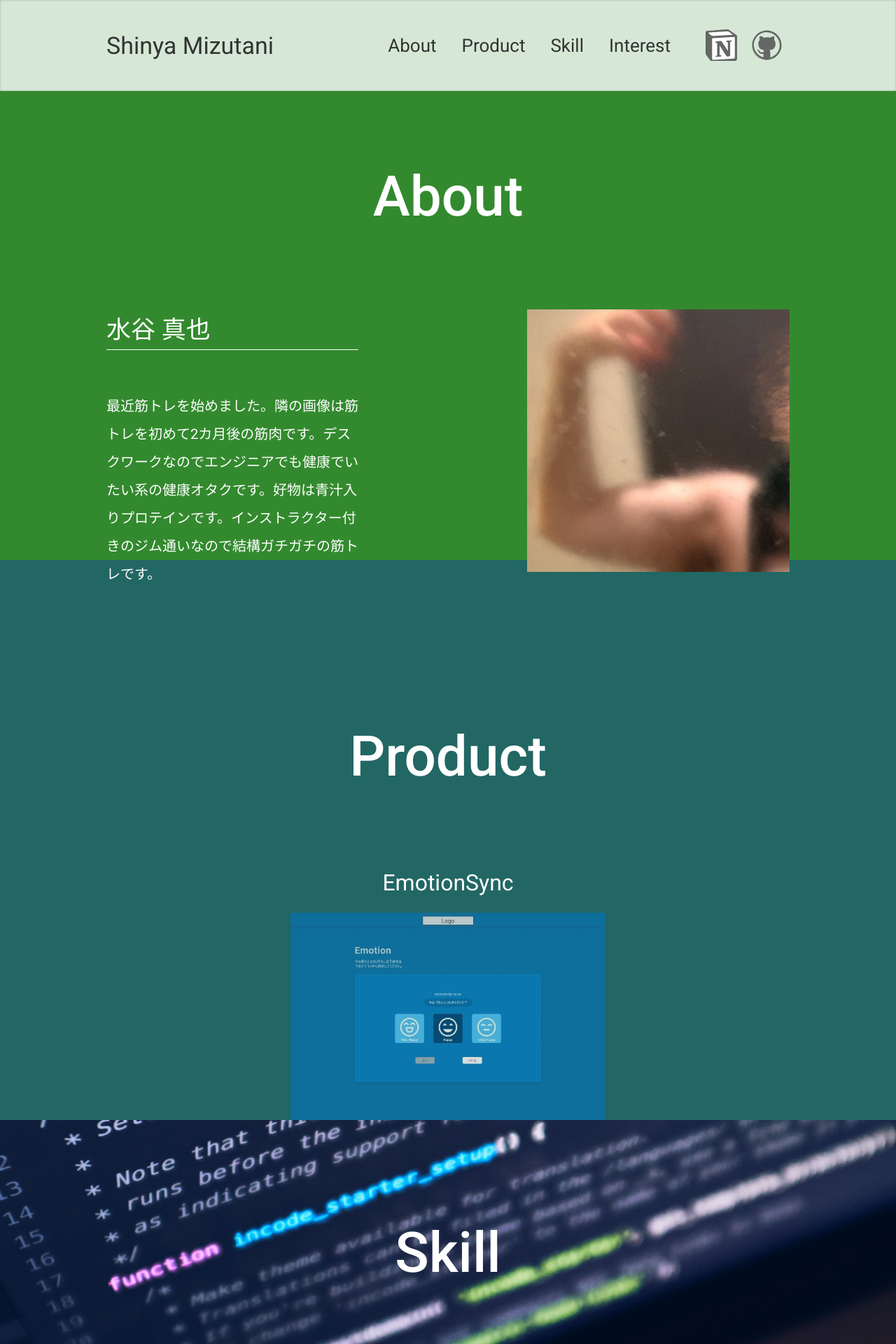
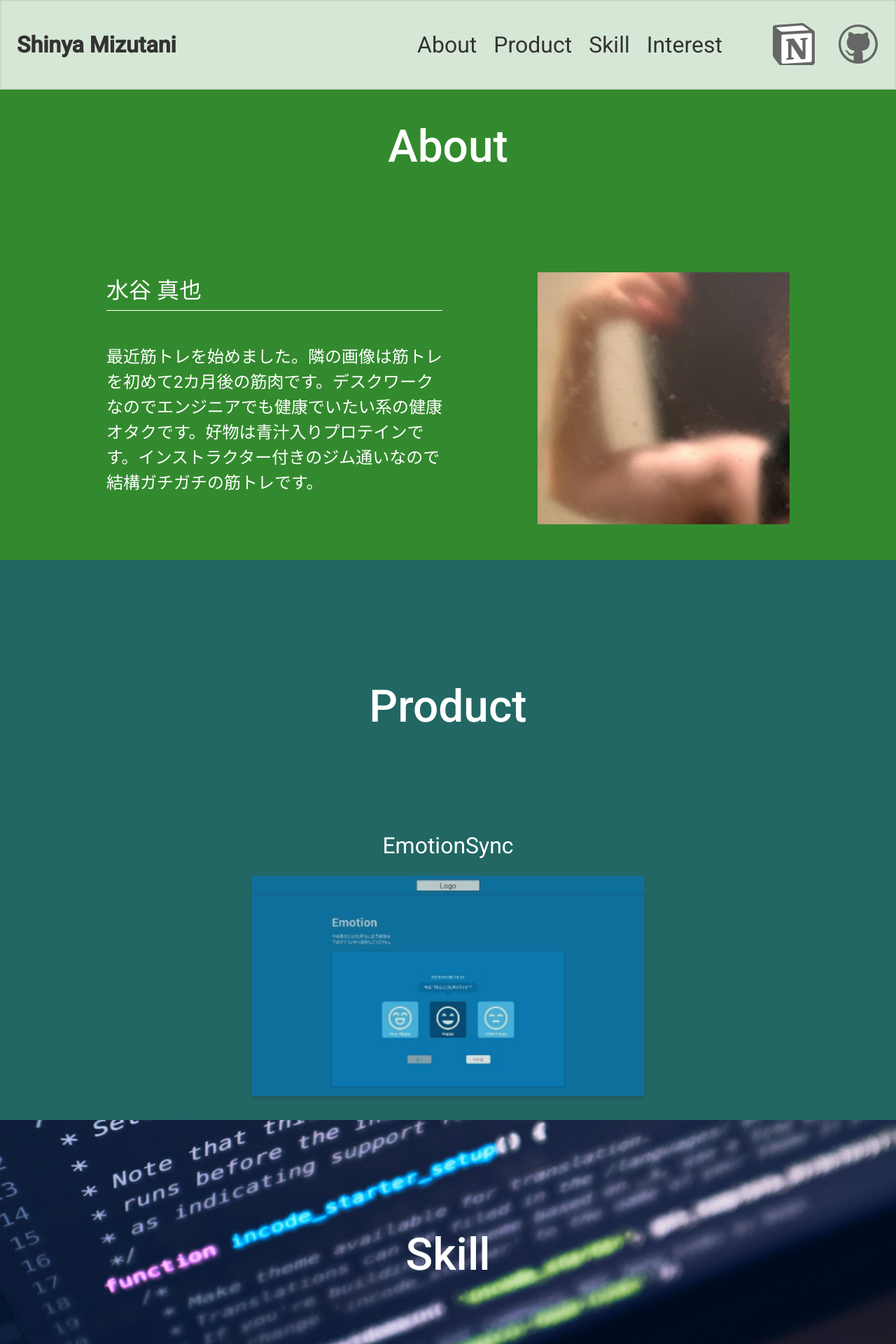
Before and after one commit to shinya-koala/portfolio23, a Next.js app: page / in a window 1280 px wide. Shown: the top 1920 px of the page at 70% size. Built offline with nearby package versions, Linux system fonts and the light colour scheme.

Commit message:
fix styles for font and space size

```diff
--- a/src/components/EmotionButton.tsx
+++ b/src/components/EmotionButton.tsx
@@ -1,6 +1,4 @@
-import React, { useState } from "react";
 import Image from "next/image";
-import { EmotionTypeDef, EmotionLevelDef } from "@/constants";
 import styles from "./EmotionButton.module.scss";
 
 type Props = {
--- a/src/components/LevelSelectModal.module.scss
+++ b/src/components/LevelSelectModal.module.scss
@@ -5,6 +5,7 @@ $color400: #2aa0d5;
 $color500: #057cc1;
 $color800: #01579b;
 $color900: #014578;
+$errColor: #e94074;
 
 $baseColor: #fff;
 $outlineShadow: 0 3px 3px
@@ -35,36 +36,29 @@ $inlineShadow: 0 0 3px
     font-size: 1.6rem;
     text-align: center;
     .modal-timestamp {
-      margin-bottom: 12px;
+      margin-bottom: 24px;
     }
     .modal-pop-txt {
       position: relative;
       display: inline-block;
-      padding: 6px 54px;
+      padding: 8px 24px;
       background-color: $color800;
       border-radius: 20px;
       box-shadow: $outlineShadow;
-      // &::before {
-      //   $iconSize: 20px;
-      //   content: "";
-      //   position: absolute;
-      //   bottom: -#{$iconSize * 2};
-      //   left: 50%;
-      //   transform: translateX(-50%);
-      //   border-top: $iconSize solid $color800;
-      //   border-right: $iconSize solid transparent;
-      //   border-bottom: $iconSize solid transparent;
-      //   border-left: $iconSize solid transparent;
-      // }
     }
   }
+  > .-posTransparent {
+    width: 100%;
     .modal-button-area {
       display: flex;
       justify-content: center;
       align-items: center;
+      width: 100%;
       margin-top: 30px;
-    margin-bottom: 72px;
+      margin-bottom: 56px;
     }
+  }
+
   .pop-alert {
     width: 400px;
     margin: 0 auto 18px;
@@ -77,7 +71,7 @@ $inlineShadow: 0 0 3px
     .register-button {
       cursor: pointer;
       width: 120px;
-      height: 42px;
+      padding: 8px 32px;
       margin-right: 144px;
       border-radius: 5px;
       box-shadow: $outlineShadow;
@@ -86,7 +80,8 @@ $inlineShadow: 0 0 3px
       font-weight: 600;
       color: $color500;
       &:active {
-        background-color: #9faeb9;
+        color: #fff;
+        background-color: $color800;
         box-shadow: $inlineShadow;
       }
     }
@@ -99,9 +94,13 @@ $inlineShadow: 0 0 3px
       border-color: transparent;
       font-size: 1.6rem;
       font-weight: 600;
-      color: #e94074;
+      background-color: $errColor;
+      color: #fff;
+      transition: 0.3s;
+      &:hover {
+        box-shadow: $inlineShadow;
+      }
       &:active {
-        background-color: #9faeb9;
         box-shadow: $inlineShadow;
       }
     }
@@ -110,25 +109,49 @@ $inlineShadow: 0 0 3px
 
 @media screen and (max-width: 768px) {
   .modal-window {
-    padding: 60px 15px !important;
+    padding: 64px 0 !important;
     width: 90% !important;
-    max-width: 620px !important;
+    max-width: 640px !important;
     .modal-text-area {
       .modal-pop-txt {
         padding: 6px 42px;
       }
     }
+    > .-posTransparent {
+      position: relative;
+      padding: 0 1px;
+      &::before {
+        content: "";
+        position: absolute;
+        top: 0;
+        left: 0;
+        width: 48px;
+        height: 100%;
+        background-image: linear-gradient(
+          to left,
+          transparent 0 40%,
+          $color500 100%
+        );
+      }
+      &::after {
+        content: "";
+        position: absolute;
+        top: 0;
+        right: 0;
+        width: 48px;
+        height: 100%;
+        background-image: linear-gradient(
+          to right,
+          transparent 0 40%,
+          $color500 100%
+        );
+      }
       .modal-button-area {
         justify-content: flex-start !important;
-      padding: 6px (84px);
+        padding: 8px 96px;
+        padding-left: 80px;
         overflow-x: scroll;
-      mask-image: linear-gradient(
-        to right,
-        transparent,
-        black 18px,
-        black calc(100% - 18px),
-        transparent
-      );
+      }
     }
     .submit-button {
       .register-button {
--- a/src/components/LevelSelectModal.tsx
+++ b/src/components/LevelSelectModal.tsx
@@ -86,9 +86,12 @@ export default function LevelSelectModal(props: any) {
     >
       <div className={styles["modal-text-area"]}>
         <p className={styles["modal-timestamp"]}>2023/08/02 12:00</p>
-        <p className={styles["modal-pop-txt"]}>今の気持ちはどれですか？</p>
+        <p className={styles["modal-pop-txt"]}>
+          今の気持ち度合いはどれですか？
+        </p>
       </div>
 
+      <div className={styles["-posTransparent"]}>
         <div className={styles["modal-button-area"]}>
           {emotion?.type == EmotionTypeDef.Normal ? (
             <EmotionButton
@@ -119,6 +122,7 @@ export default function LevelSelectModal(props: any) {
             </>
           )}
         </div>
+      </div>
       <Collapse in={open}>
         <Alert className={styles["pop-alert"]}>正常に登録されました。</Alert>
       </Collapse>
--- a/src/pages/emotion-sync/emotion/index.tsx
+++ b/src/pages/emotion-sync/emotion/index.tsx
@@ -108,9 +108,7 @@ export default function Home() {
           <div className={styles["sec-ttl"]}>
             <h1 className={styles["sec-heading"]}>Emotion</h1>
             <p className={styles["sec-txt"]}>
-              今のあなたの気持ちに合う感情を
-              <br />
-              下のアイコンから選択してください。
+              今のあなたの気持ちに合う感情を下の５つのアイコンから１つ選択してください。
             </p>
           </div>
 
--- a/src/styles/Home.module.scss
+++ b/src/styles/Home.module.scss
@@ -21,13 +21,13 @@ $inlineShadow: 0 0 3px
   inset;
 
 /* Layout */
-$containerPadding: 114px;
+$containerPadding: 142px;
 
 @mixin sectionInner() {
   width: 100%;
   max-width: 1024px;
   height: 100%;
-  padding: 234px 24px;
+  padding: 172px 24px;
   margin: 0 auto;
 }
 
@@ -47,14 +47,14 @@ $containerPadding: 114px;
   z-index: 999;
   top: 0;
   width: 100%;
-  height: 130px;
+  height: 128px;
   background-color: rgba($color: #fff, $alpha: 0.8);
   box-shadow: $inlineShadow;
   .inner {
     display: flex;
     width: 100%;
     height: 100%;
-    max-width: 1024px;
+    max-width: 1280px;
     padding: 24px 24px;
     margin: 0 auto;
     > .-flex {
@@ -72,9 +72,9 @@ $containerPadding: 114px;
           .nav-items {
             position: relative;
             color: #333;
-            font-size: 2.6rem;
+            font-size: 3.2rem;
             &:not(:last-of-type) {
-              margin-right: 36px;
+              margin-right: 24px;
             }
             &::before {
               content: "";
@@ -96,9 +96,10 @@ $containerPadding: 114px;
           display: flex;
           align-items: center;
           justify-content: center;
+          margin-left: 32px;
           .icon-items {
-            padding: 10px;
             &:nth-of-type(1) {
+              margin-right: 32px;
               .icon-img {
                 background-image: url("/top/notion_icon.svg");
               }
@@ -110,8 +111,8 @@ $containerPadding: 114px;
             }
             .icon-img {
               display: inline-block;
-              width: 45px;
-              height: 45px;
+              width: 60px;
+              height: 60px;
               background-size: cover;
               background-repeat: no-repeat;
               transition: 0.3s;
@@ -125,7 +126,8 @@ $containerPadding: 114px;
     }
     .title {
       color: #333;
-      font-size: 3.4rem;
+      font-size: 3.2rem;
+      font-weight: 600;
     }
   }
 }
@@ -183,10 +185,10 @@ $containerPadding: 114px;
     .menu-list {
       padding: 20vh 40px 100px 40px;
       .menu-items {
-        font-size: 3rem;
+        font-size: 2.4rem;
         color: #fff;
         &:not(:last-of-type) {
-          margin-bottom: 24px;
+          margin-bottom: 16px;
         }
         .close-button {
           position: absolute;
@@ -201,7 +203,7 @@ $containerPadding: 114px;
         }
         .menu-text {
           display: block;
-          padding: 24px 12px;
+          padding: 16px;
           border-radius: 10px;
           &:active {
             background-color: $color800;
@@ -224,7 +226,7 @@ $containerPadding: 114px;
     @include sectionInner();
     .title {
       text-align: center;
-      font-size: 8rem;
+      font-size: 6.4rem;
       font-weight: 500;
     }
     .text-image-container {
@@ -233,23 +235,23 @@ $containerPadding: 114px;
       padding-top: $containerPadding;
       .text-content {
         width: 100%;
-        max-width: 360px;
+        max-width: 480px;
         .text-name {
-          margin-bottom: 60px;
-          font-size: 3.5rem;
+          margin-bottom: 48px;
+          font-size: 3.2rem;
           .name {
-            padding-bottom: 6px;
+            padding-bottom: 8px;
             border-bottom: solid 1px #fff;
           }
         }
         .style-text {
-          line-height: 4rem;
-          font-size: 2rem;
+          line-height: 3.6rem;
+          font-size: 2.4rem;
         }
       }
       .image-content {
-        width: 375px;
-        height: 375px;
+        width: 360px;
+        height: 360px;
         background-image: url("/top/about_img01.jpg");
       }
     }
@@ -309,7 +311,7 @@ $containerPadding: 114px;
     @include sectionInner();
     .title {
       text-align: center;
-      font-size: 8rem;
+      font-size: 6.4rem;
       font-weight: 500;
     }
     .container {
@@ -327,9 +329,9 @@ $containerPadding: 114px;
               font-size: 3.2rem;
             }
             .product-image {
-              width: 450px;
-              height: 300px;
-              margin: 0 auto 24px;
+              width: 560px;
+              height: 315px;
+              margin: 0 auto 48px;
               background-image: url("/top/product_img01.jpg");
               background-size: cover;
               box-shadow: $outlineShadow;
@@ -341,12 +343,13 @@ $containerPadding: 114px;
               .link-button {
                 cursor: pointer;
                 display: inline-block;
-                padding: 6px 12px;
+                padding: 16px 72px;
                 background-color: $color500;
-                color: $baseColor;
                 border: none;
                 box-shadow: $outlineShadow;
-                border-radius: 5px;
+                border-radius: 40px;
+                color: $baseColor;
+                font-size: 2.4rem;
                 transition: 0.3s;
               }
             }
@@ -402,11 +405,11 @@ $containerPadding: 114px;
     position: relative;
     height: 100%;
     text-align: center;
-    font-size: 8rem;
+    font-size: 6.4rem;
     font-weight: 500;
     .title-img {
       width: auto;
-      min-height: 380px;
+      min-height: 384px;
       background-image: url("/top/skill_header.jpg");
       background-position: center;
       background-attachment: fixed;
@@ -438,7 +441,7 @@ $containerPadding: 114px;
         min-height: 300px;
         .top-text {
           height: 100%;
-          line-height: 3rem;
+          line-height: 2.7rem;
           padding: 30px;
           color: #333;
           font-size: 1.8rem;
@@ -483,7 +486,7 @@ $containerPadding: 114px;
             font-weight: 500;
           }
           .years {
-            font-size: 2.2rem;
+            font-size: 2.4rem;
           }
         }
         &:nth-of-type(1) {
@@ -603,7 +606,7 @@ $containerPadding: 114px;
     padding-right: 0;
     .title {
       text-align: center;
-      font-size: 8rem;
+      font-size: 6.4rem;
       font-weight: 500;
     }
     .container {
@@ -614,7 +617,7 @@ $containerPadding: 114px;
         .items {
           width: calc(100% / 3);
           min-height: 400px;
-          line-height: 3rem;
+          line-height: 2.7rem;
           padding: 60px 45px 30px 45px;
           color: #333;
           font-size: 1.8rem;
@@ -701,7 +704,7 @@ $containerPadding: 114px;
             }
           }
           &:not(:last-of-type) {
-            margin-right: 20px;
+            margin-right: 32px;
           }
         }
       }
@@ -710,6 +713,9 @@ $containerPadding: 114px;
         align-items: center;
         justify-content: center;
         .icon-items {
+          &:not(:last-of-type) {
+            margin-right: 32px;
+          }
           &:nth-of-type(1) {
             .icon-img {
               background-image: url("/top/notion_icon.svg");
@@ -720,11 +726,10 @@ $containerPadding: 114px;
               background-image: url("/top/github_icon.svg");
             }
           }
-          padding: 10px;
           .icon-img {
             display: inline-block;
-            width: 30px;
-            height: 30px;
+            width: 40px;
+            height: 40px;
             background-size: cover;
             background-repeat: no-repeat;
             transition: 0.3s;
@@ -738,7 +743,7 @@ $containerPadding: 114px;
     .copyright {
       text-align: center;
       color: #333;
-      font-size: 1.4rem;
+      font-size: 1.6rem;
     }
   }
 }
@@ -746,10 +751,19 @@ $containerPadding: 114px;
 @media screen and (max-width: 768px) {
   .footer {
     .inner {
+      padding: 32px 16px;
       .nav {
         flex-direction: column;
         .nav-list {
-          margin-bottom: 18px;
+          margin-bottom: 32px;
+          .nav-items {
+            &:not(:last-of-type) {
+              margin-right: 18px;
+            }
+          }
+        }
+        .icon-list {
+          margin-bottom: 24px;
         }
       }
     }
```
Also changed, not shown: src/components/EmotionButton.module.scss (+14 -9 lines), src/pages/emotion-sync/emotion/Emotion.module.scss (+19 -8 lines), src/pages/emotion-sync/login/index.tsx (+4 -3 lines), src/pages/emotion-sync/login/login.module.scss (+20 -13 lines). Lines whose indentation alone changed are shown as unchanged.
